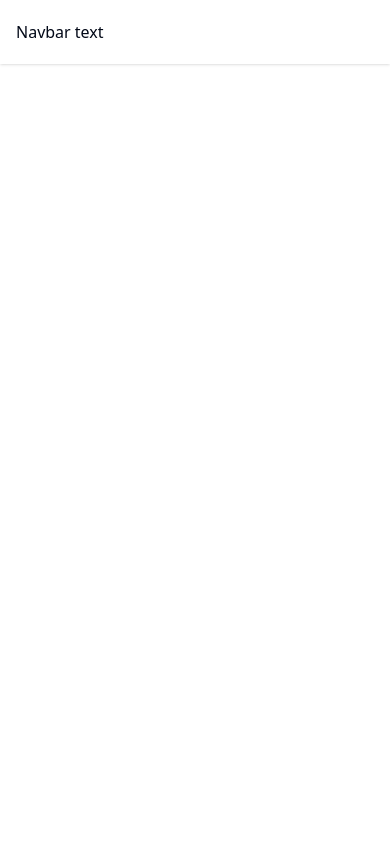
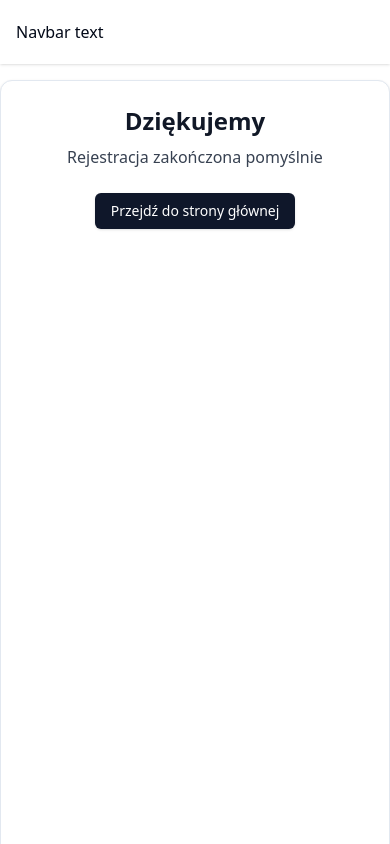
Before and after one commit to JakubLipnicki/emplocity-audio-upload-thing, a Nuxt app in the folder frontend/: page /activation in a window 390 px wide. Before the commit this address had no page. Shown: the top 844 px of the page. Built offline with nearby package versions, Linux system fonts and the light colour scheme.

Commit message:
activation page phone layout

```diff
--- /dev/null
+++ b/frontend/pages/activation.vue
@@ -0,0 +1,28 @@
+<script setup>
+import { Button } from '@/components/ui/button'
+import { Card, CardContent } from '@/components/ui/card'
+
+const navigateToHome = () => {
+  navigateTo('/')
+}
+</script>
+
+<template>
+  <div class="flex items-center justify-center h-full min-h-screen bg-white mx-auto">
+    <Card class="w-full max-w-md mx-auto">
+      <CardContent class="pt-6">
+        <div class="space-y-6">
+          <div class="space-y-2 text-center">
+            <h1 class="text-2xl font-bold text-gray-900">Dziękujemy</h1>
+            <p class="text-gray-700">Rejestracja zakończona pomyślnie</p>
+          </div>
+          <div class="flex justify-center content-center h-svh">
+            <Button @click="navigateToHome" class="bg-slate-900 text-white">
+              Przejdź do strony głównej
+            </Button>
+          </div>
+        </div>
+      </CardContent>
+    </Card>
+  </div>
+</template>
```
